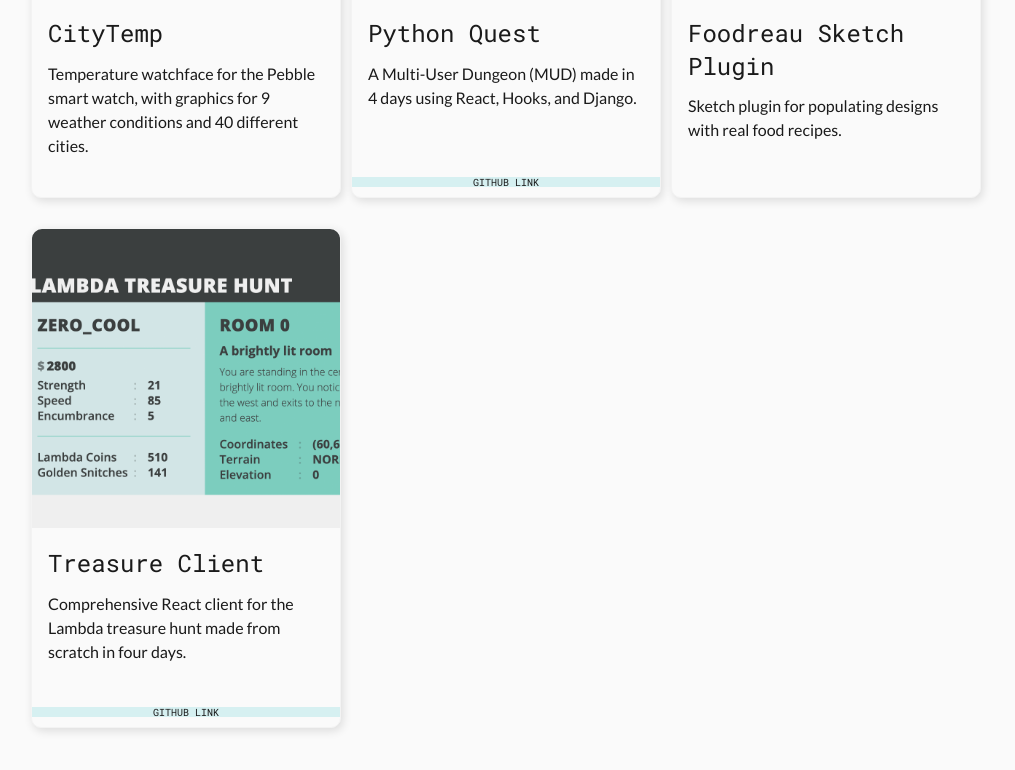
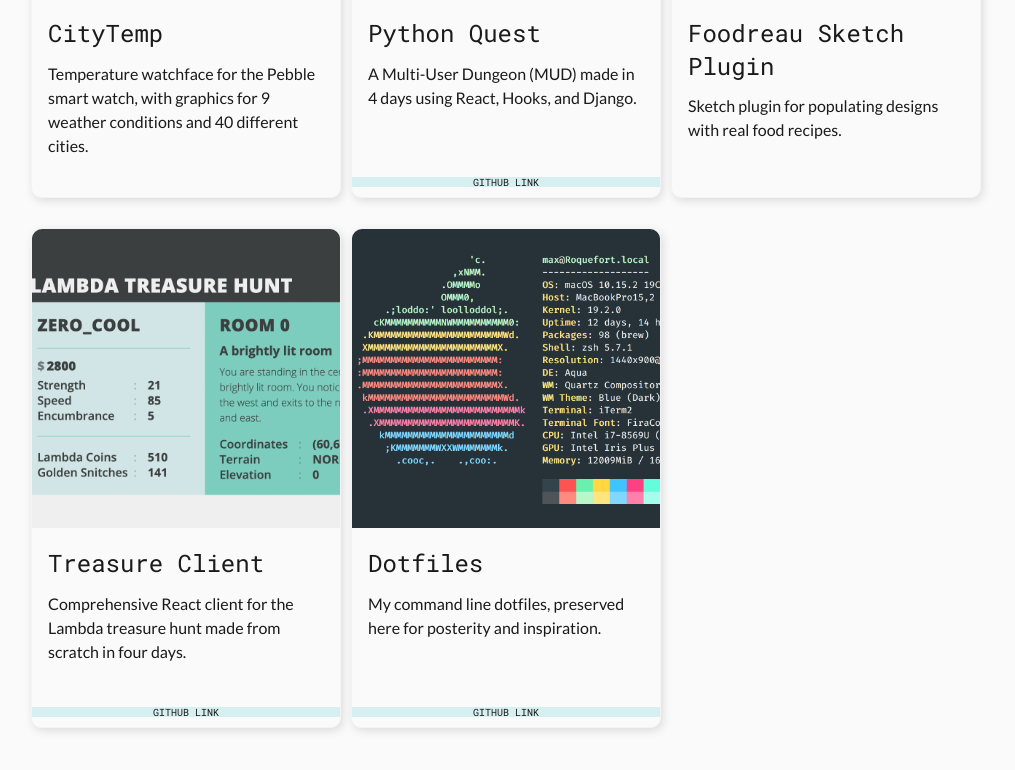
Before and after one commit to maxdavid/maxdavid-portfolio, a React (Create React App) app: page / in a window 1280 px wide. Shown: the part 2496-3266 px from the top of the page, without its empty margins (134-1149 px from the left). Built offline with nearby package versions, Linux system fonts and the light colour scheme; a web font is replaced by a local one.

Commit message:
Add dotfiles link

```diff
--- a/src/components/projects/briefs/assets/index.js
+++ b/src/components/projects/briefs/assets/index.js
@@ -10,6 +10,7 @@ import webstaurantDemo from './webstaurantDemo.gif';
 import treasureClientDemo from './treasureClientDemo.png';
 import foodreauDemo from './foodreauDemo.gif';
 import citytempDemo from './citytempDemo.gif';
+import dotfilesDemo from './dotfilesDemo.png';
 
 export {
   testy,
@@ -23,5 +24,6 @@ export {
   webstaurantDemo,
   treasureClientDemo,
   foodreauDemo,
-  citytempDemo
+  citytempDemo,
+  dotfilesDemo
 };
--- a/src/components/projects/briefs/homepage.js
+++ b/src/components/projects/briefs/homepage.js
@@ -10,7 +10,8 @@ import {
   webstaurantDemo,
   treasureClientDemo,
   foodreauDemo,
-  citytempDemo
+  citytempDemo,
+  dotfilesDemo
 } from './assets';
 
 export const projects = [
@@ -109,5 +110,16 @@ export const projects = [
     route: 'https://github.com/maxdavid/react-treasure-hunt',
     size: 'small',
     imageCover: true
+  },
+  {
+    projectTitle: 'Dotfiles',
+    description:
+      'My command line dotfiles, preserved here for posterity and inspiration.',
+    tags: ['Linux', 'zsh', 'CS', 'System Administration'],
+    image: dotfilesDemo,
+    imageAlt: 'Screengrab of neofetch',
+    route: 'https://github.com/maxdavid/react-treasure-hunt',
+    size: 'small',
+    imageCover: true
   }
 ];
```
Also changed, not shown: src/components/projects/briefs/assets/dotfilesDemo.png (added).
